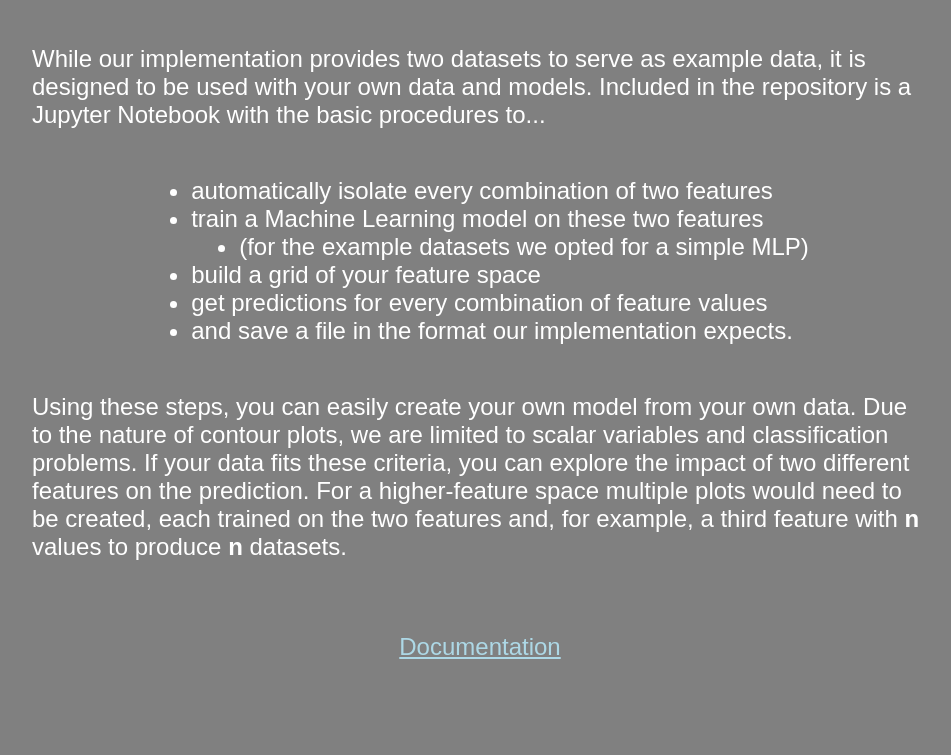
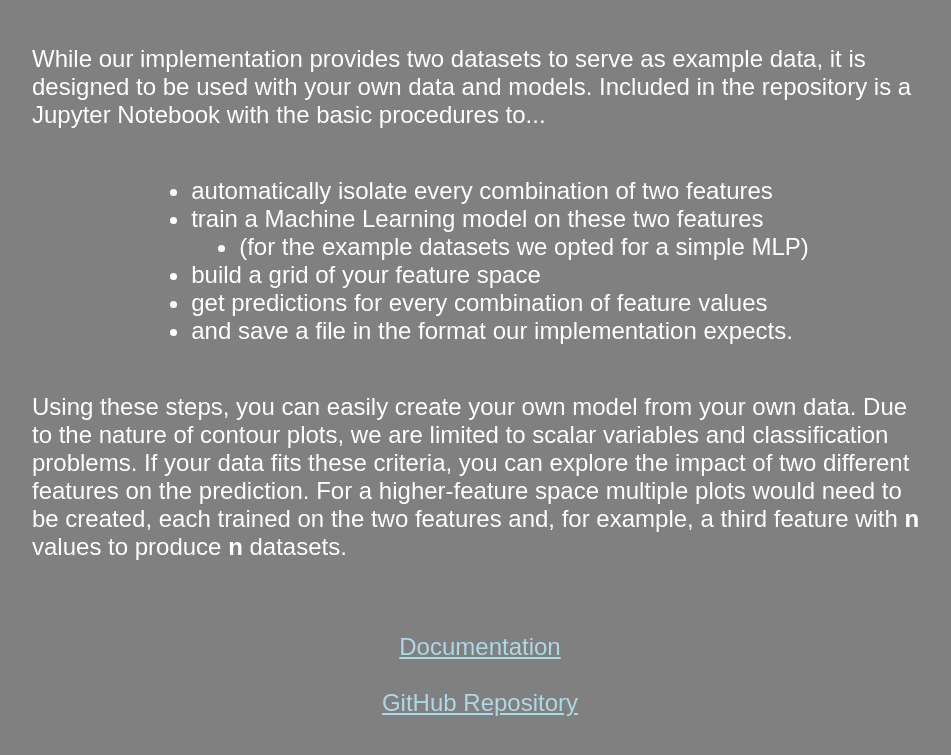
Before and after one commit to LuisKolb/viz2-2023S, a plain HTML site: page html/index.html in a window 1280 px wide. Shown: the part 1284-2039 px from the top of the page, without its empty margins (160-1111 px from the left). Before the commit the page ends 1993 px from the top, so only its background shows below. Drawn offline with Linux system fonts and the light colour scheme.

Commit message:
add source code link

```diff
--- a/html/index.html
+++ b/html/index.html
@@ -26,6 +26,7 @@
       }
       footer {
         margin: 2em 0 2em;
+        text-align: center;
       }
       .highlight {
         width: 90%;
@@ -90,6 +91,9 @@
 
     <footer>
       <a href="https://luiskolb.github.io/viz2-2023S/doc/">Documentation</a>
+      <br>
+      <br>
+      <a href="https://github.com/LuisKolb/viz2-2023S">GitHub Repository</a>
     </footer>
   </body>
 </html>
```
